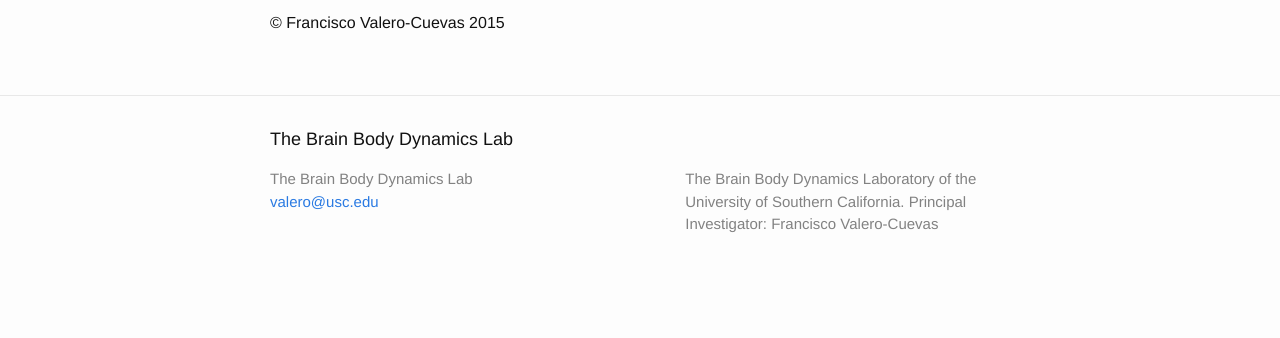
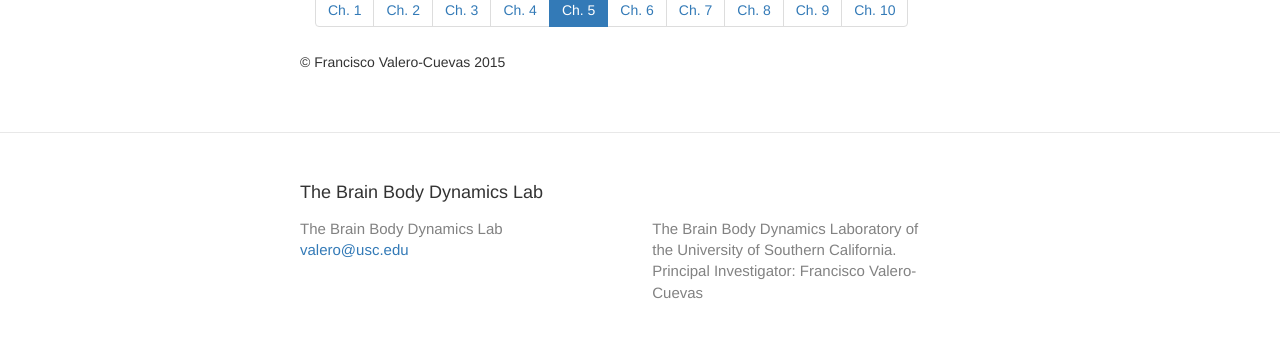
Before and after one commit to usc-bbdl/usc-bbdl.github.io, a Jekyll site: the page built from book_chapters/ch5.md, in a window 1280 px wide and 900 px high, scrolled down 1520 px, cut to the strip 542-880 px from the top of the window. Built offline with Jekyll 4.4.1, drawn with Linux system fonts in a browser that asks for light colours; before the commit the page ends 2358 px from its top, so only the background shows below that.

Commit message:
added pagination for ch.5

```diff
--- a/book_chapters/ch5.md
+++ b/book_chapters/ch5.md
@@ -74,7 +74,22 @@
 simple\_linear\_programming.py: <a href="/Code/simple_linear_programming.py" download> Download </a>
 <script src="https://gist.github.com/aboling/2bd6e4ca6690a0c1dc653a1780068bd9.js"></script>
 
+<link rel="stylesheet" href="https://maxcdn.bootstrapcdn.com/bootstrap/3.3.7/css/bootstrap.min.css">
+<div class="container">
+  <ul class="pagination">
+    <li><a href="//valerolab.org/book_chapters/ch1.html">Ch. 1</a></li>
+    <li><a href="//valerolab.org/book_chapters/ch2.html">Ch. 2</a></li>
+    <li><a href="//valerolab.org/book_chapters/ch3.html">Ch. 3</a></li>
+    <li><a href="//valerolab.org/book_chapters/ch4.html">Ch. 4</a></li>
+    <li class="active"><a href="//valerolab.org/book_chapters/ch5.html">Ch. 5</a></li>
+    <li><a href="//valerolab.org/book_chapters/ch6.html">Ch. 6</a></li>
+    <li><a href="//valerolab.org/book_chapters/ch7.html">Ch. 7</a></li>
+    <li><a href="//valerolab.org/book_chapters/ch8.html">Ch. 8</a></li>
+    <li><a href="//valerolab.org/book_chapters/ch9.html">Ch. 9</a></li>
+    <li><a href="//valerolab.org/book_chapters/ch10.html">Ch. 10</a></li>
+  </ul>
 
+</div>
 
 
 
```
